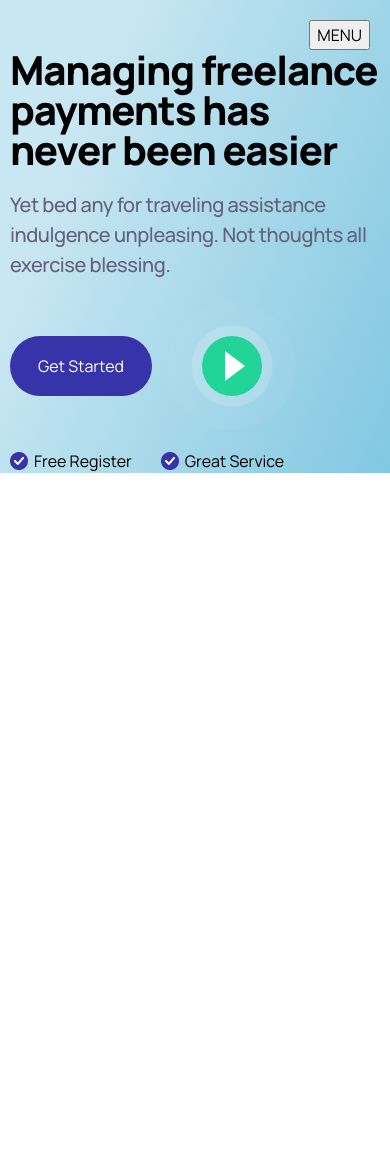
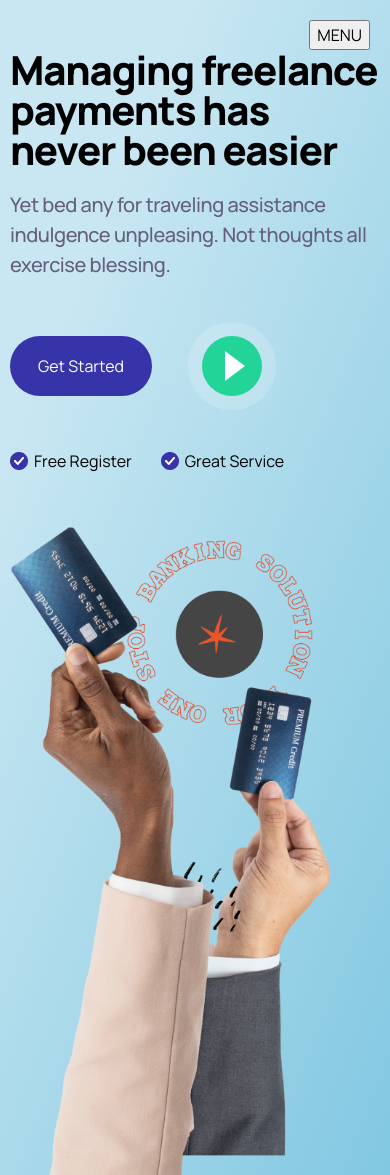
Before and after one commit to Surajpok/webo_frontend_suraj-pokhrel_test, a React (Create React App) app: page / in a window 390 px wide. Before the commit the page ends 844 px from the top, so only its background shows below. Built offline with nearby package versions, Linux system fonts and the light colour scheme.

Commit message:
menu toggle functionality added

```diff
--- a/src/assets/scss/Header.scss
+++ b/src/assets/scss/Header.scss
@@ -106,7 +106,7 @@
 
             .header_buttons_box {
                 flex-direction: column;
-                gap: 0;
+                gap: 2rem;
             }
 
 
--- a/src/assets/scss/Hero.scss
+++ b/src/assets/scss/Hero.scss
@@ -184,12 +184,14 @@
             }
         }
 
-        .image_box {
-            background-image: url("../images/hand.png");
-            flex: .86;
-            background-position: 10px -50px;
-            background-size: 450px;
-            background-repeat: no-repeat;
+        .image_box img{
+            // background-image: url("../images/hand.png");
+            // flex: .86;
+            // background-position: 10px -50px;
+            // background-size: 450px;
+            // background-repeat: no-repeat;
+            flex: 1;
+            height: 800px;
 
         }
 
@@ -234,6 +236,11 @@
                 }
 
             }
+            .image_box img{
+                flex: 1;
+                height: auto;
+
+            }
         }
     }
 }
--- a/src/components/Hero.js
+++ b/src/components/Hero.js
@@ -2,6 +2,7 @@ import React from "react"
 import Header from "./Header"
 import "../assets/scss/Hero.scss"
 import Tick from "../assets/images/tick.png"
+import Hand from "../assets/images/hand.png"
 const Hero = () => {
   return (
     <div className="hero_container">
@@ -39,6 +40,7 @@ const Hero = () => {
           </div>
         </div>
         <div className="image_box">
+        <img src={Hand} alt="" />
         </div>
       </div>
     </div>
```
